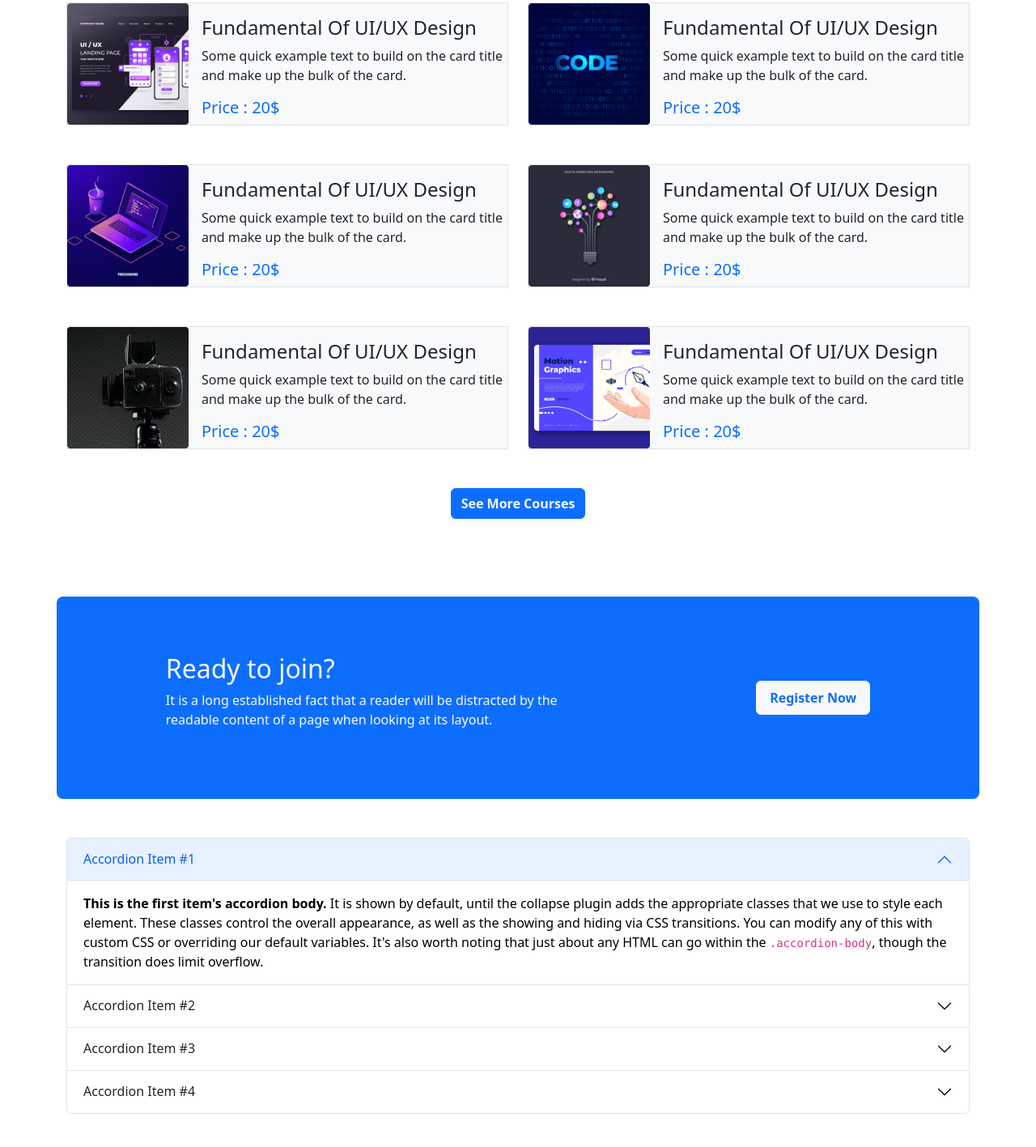
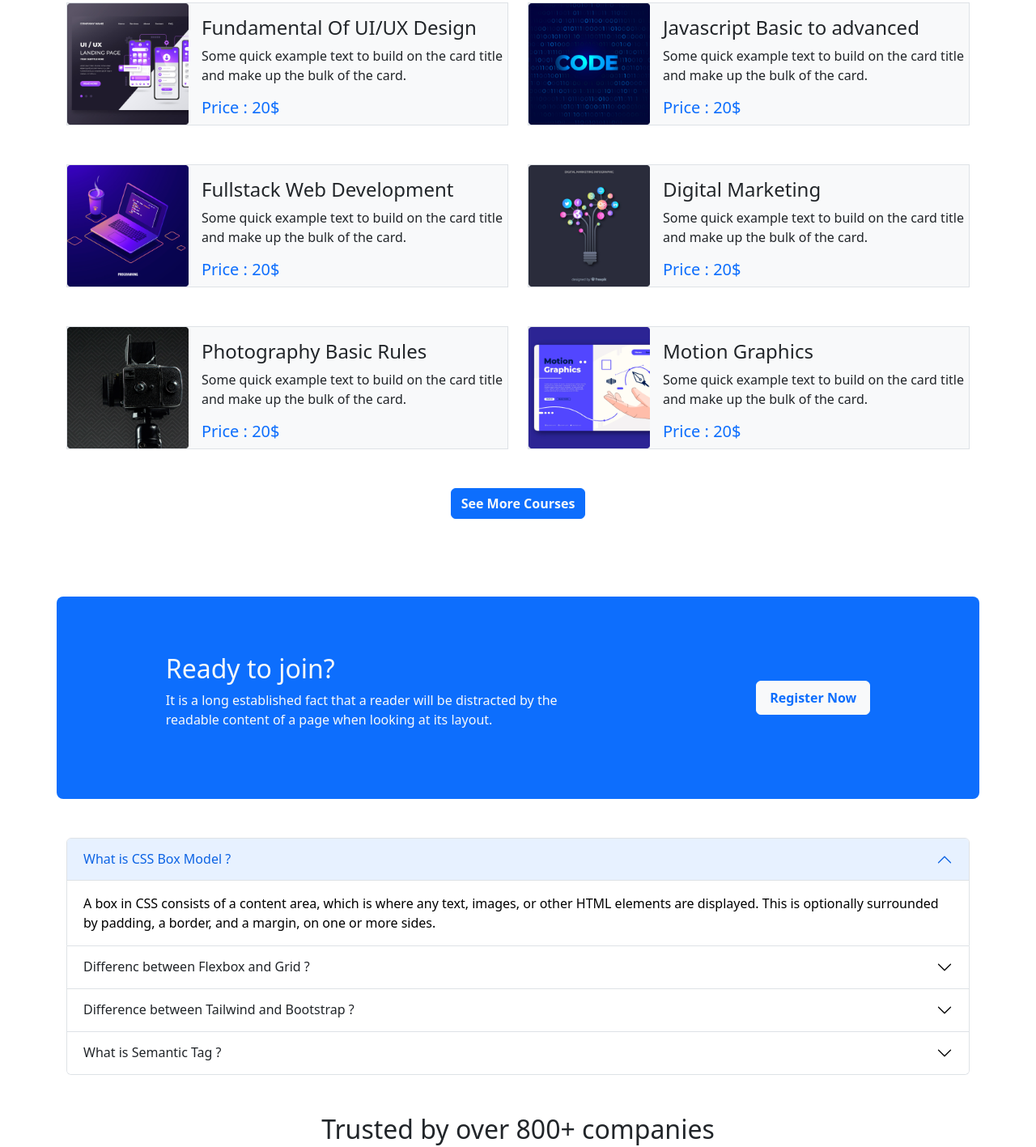
Before and after one commit to Imran-Ho/tech-edu, a plain HTML site: page index.html in a window 1280 px wide. Shown: the part 893-2310 px from the top of the page at 81% size. Drawn offline with nearby package versions, Linux system fonts and the light colour scheme.

Commit message:
final add

```diff
--- a/index.html
+++ b/index.html
@@ -89,7 +89,7 @@
                     <div class="row gy-5">
                         <div class="col-lg-6 col-md-12 col-sm-12">
                             <div class="border bg-light">
-                                 <div class="d-flex flex-lg-row flex-md-row flex-sm-column">
+                                 <div class="d-lg-flex d-md-flex">
                                     <img src="images/course/course-1.png" height="150px" alt="">
                                     <div class="text-start ps-3 pt-3">
                                         <h4>Fundamental Of UI/UX Design</h4>
@@ -102,10 +102,10 @@
                         </div>
                         <div class="col-lg-6 col-md-12">
                             <div class="border bg-light">
-                                 <div class="d-flex">
+                                 <div class="d-lg-flex d-md-flex">
                                     <img src="images/course/course-2.png" height="150px" alt="">
                                     <div class="text-start ps-3 pt-3">
-                                        <h4>Fundamental Of UI/UX Design</h4>
+                                        <h4>Javascript Basic to advanced</h4>
                                         <p>Some quick example text to build on the card title
                                         and make up the bulk of the card.</p>
                                         <h5 class="text-primary">Price : 20$</h5>
@@ -115,10 +115,10 @@
                         </div>
                         <div class="col-lg-6 col-md-12">
                             <div class="border bg-light">
-                                 <div class="d-flex">
+                                 <div class="d-lg-flex d-md-flex">
                                     <img src="images/course/course-3.png" height="150px" alt="">
                                     <div class="text-start ps-3 pt-3">
-                                        <h4>Fundamental Of UI/UX Design</h4>
+                                        <h4>Fullstack Web Development</h4>
                                         <p>Some quick example text to build on the card title
                                         and make up the bulk of the card.</p>
                                         <h5 class="text-primary">Price : 20$</h5>
@@ -128,10 +128,10 @@
                         </div>
                         <div class="col-lg-6 col-md-12">
                             <div class="border bg-light">
-                                 <div class="d-flex">
+                                 <div class="d-lg-flex d-md-flex">
                                     <img src="images/course/course-4.png" height="150px" alt="">
                                     <div class="text-start ps-3 pt-3">
-                                        <h4>Fundamental Of UI/UX Design</h4>
+                                        <h4>Digital Marketing</h4>
                                         <p>Some quick example text to build on the card title
                                         and make up the bulk of the card.</p>
                                         <h5 class="text-primary">Price : 20$</h5>
@@ -141,10 +141,10 @@
                         </div>
                         <div class="col-lg-6 col-md-12">
                             <div class="border bg-light">
-                                 <div class="d-flex">
+                                 <div class="d-lg-flex d-md-flex">
                                     <img src="images/course/course-5.png" height="150px" alt="">
                                     <div class="text-start ps-3 pt-3">
-                                        <h4>Fundamental Of UI/UX Design</h4>
+                                        <h4>Photography Basic Rules</h4>
                                         <p>Some quick example text to build on the card title
                                         and make up the bulk of the card.</p>
                                         <h5 class="text-primary">Price : 20$</h5>
@@ -154,10 +154,10 @@
                         </div>
                         <div class="col-lg-6 col-md-12 ">
                             <div class="border bg-light">
-                                 <div class="d-flex">
+                                 <div class="d-lg-flex d-md-flex">
                                     <img src="images/course/course-6.png" height="150px" alt="">
                                     <div class="text-start ps-3 pt-3">
-                                        <h4>Fundamental Of UI/UX Design</h4>
+                                        <h4>Motion Graphics</h4>
                                         <p>Some quick example text to build on the card title
                                         and make up the bulk of the card.</p>
                                         <h5 class="text-primary">Price : 20$</h5>
@@ -214,36 +214,36 @@
                     <div class="accordion-item">
                       <h2 class="accordion-header" id="headingOne">
                         <button class="accordion-button" type="button" data-bs-toggle="collapse" data-bs-target="#collapseOne" aria-expanded="true" aria-controls="collapseOne">
-                          Accordion Item #1
+                          What is CSS Box Model ?
                         </button>
                       </h2>
                       <div id="collapseOne" class="accordion-collapse collapse show" aria-labelledby="headingOne" data-bs-parent="#accordionExample">
                         <div class="accordion-body">
-                          <strong>This is the first item's accordion body.</strong> It is shown by default, until the collapse plugin adds the appropriate classes that we use to style each element. These classes control the overall appearance, as well as the showing and hiding via CSS transitions. You can modify any of this with custom CSS or overriding our default variables. It's also worth noting that just about any HTML can go within the <code>.accordion-body</code>, though the transition does limit overflow.
+                          A box in CSS consists of a content area, which is where any text, images, or other HTML elements are displayed. This is optionally surrounded by padding, a border, and a margin, on one or more sides.
                         </div>
                       </div>
                     </div>
                     <div class="accordion-item">
                       <h2 class="accordion-header" id="headingTwo">
                         <button class="accordion-button collapsed" type="button" data-bs-toggle="collapse" data-bs-target="#collapseTwo" aria-expanded="false" aria-controls="collapseTwo">
-                          Accordion Item #2
+                          Differenc between Flexbox and Grid ?
                         </button>
                       </h2>
                       <div id="collapseTwo" class="accordion-collapse collapse" aria-labelledby="headingTwo" data-bs-parent="#accordionExample">
                         <div class="accordion-body">
-                          <strong>This is the second item's accordion body.</strong> It is hidden by default, until the collapse plugin adds the appropriate classes that we use to style each element. These classes control the overall appearance, as well as the showing and hiding via CSS transitions. You can modify any of this with custom CSS or overriding our default variables. It's also worth noting that just about any HTML can go within the <code>.accordion-body</code>, though the transition does limit overflow.
+                          <strong>CSS Flexbox and Grid</strong> both are layout models and have consistency and these two models can be used together.Flex is used for only one dimensional layout.on the other hand,Grid is two dimensional layouts.
                         </div>
                       </div>
                     </div>
                     <div class="accordion-item">
                       <h2 class="accordion-header" id="headingThree">
                         <button class="accordion-button collapsed" type="button" data-bs-toggle="collapse" data-bs-target="#collapseThree" aria-expanded="false" aria-controls="collapseThree">
-                          Accordion Item #3
+                          Difference between Tailwind and Bootstrap ?
                         </button>
                       </h2>
                       <div id="collapseThree" class="accordion-collapse collapse" aria-labelledby="headingThree" data-bs-parent="#accordionExample">
                         <div class="accordion-body">
-                          <strong>This is the third item's accordion body.</strong> It is hidden by default, until the collapse plugin adds the appropriate classes that we use to style each element. These classes control the overall appearance, as well as the showing and hiding via CSS transitions. You can modify any of this with custom CSS or overriding our default variables. It's also worth noting that just about any HTML can go within the <code>.accordion-body</code>, though the transition does limit overflow.
+                          Bootstrap's utility and layout classes provide you with everything you need to style a responsive webpage. With Tailwind, however, you are much more involved in styling the webpage because you end up having to create your own components using the utility classes that the framework offers.
                         </div>
                       </div>
                     </div>
@@ -251,12 +251,12 @@
                     <div class="accordion-item">
                         <h2 class="accordion-header" id="headingFour">
                           <button class="accordion-button collapsed" type="button" data-bs-toggle="collapse" data-bs-target="#collapseFour" aria-expanded="false" aria-controls="collapseFour">
-                            Accordion Item #4
+                            What is Semantic Tag ?
                           </button>
                         </h2>
                         <div id="collapseFour" class="accordion-collapse collapse" aria-labelledby="headingFour" data-bs-parent="#accordionExample">
                           <div class="accordion-body">
-                            <strong>This is the third item's accordion body.</strong> It is hidden by default, until the collapse plugin adds the appropriate classes that we use to style each element. These classes control the overall appearance, as well as the showing and hiding via CSS transitions. You can modify any of this with custom CSS or overriding our default variables. It's also worth noting that just about any HTML can go within the <code>.accordion-body</code>, though the transition does limit overflow.
+                            In the HTML, semantic tag refers to the tags that contain the meaning to an HTML page rather than just presentation. It makes HTML more comprehensible by better defining the different sections and layout of web pages.
                           </div>
                         </div>
                       </div>
```
